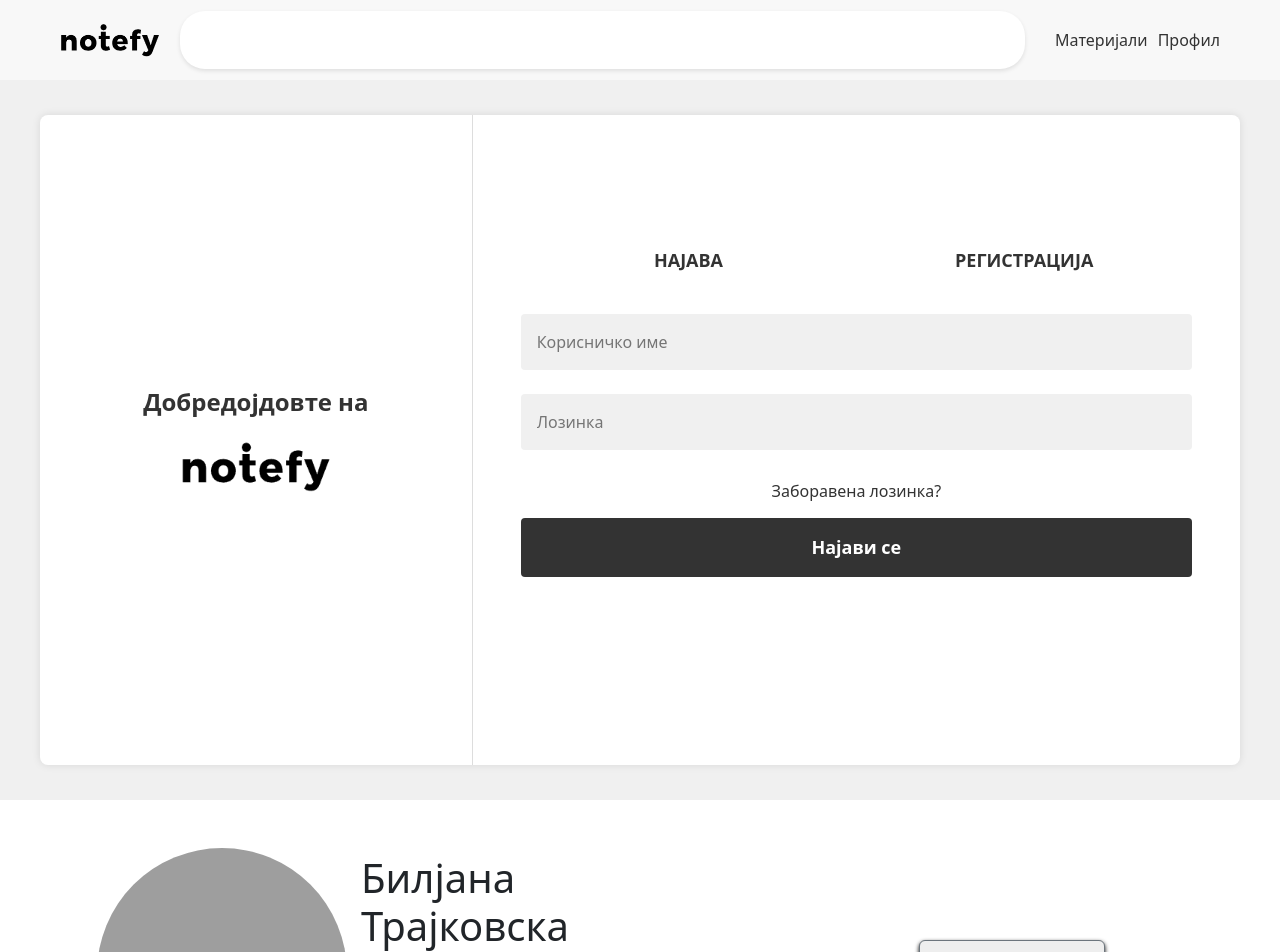
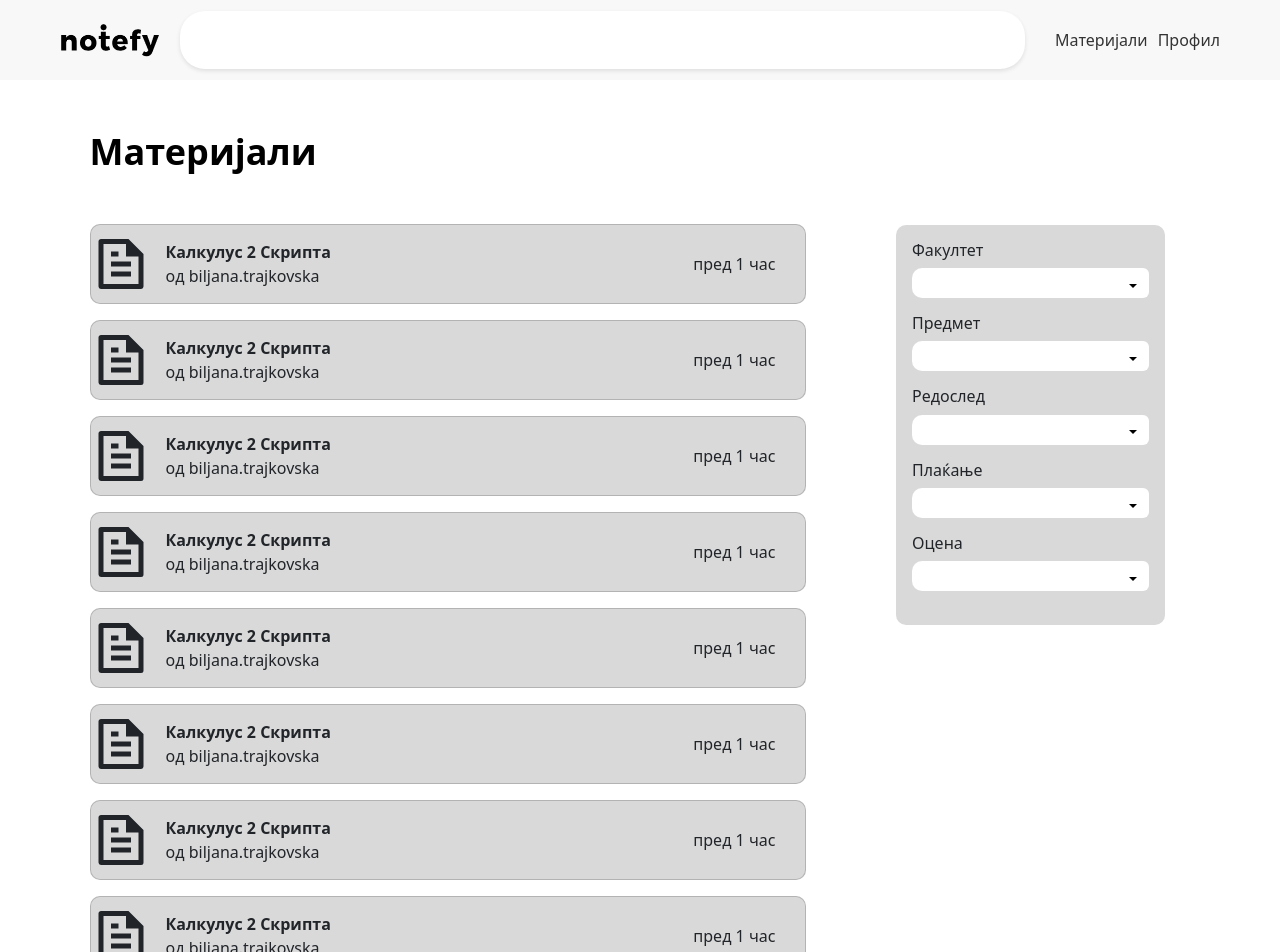
Before and after one commit to 22-23-T-26/Notefy-front, a React (Create React App) app: page /materials in a window 1280 px wide. Shown: the top 952 px of the page. Built offline with nearby package versions, Linux system fonts and the light colour scheme; grey boxes are pictures that could not be loaded.

Commit message:
Materials Page UI, Routing of the App

```diff
--- a/package.json
+++ b/package.json
@@ -12,6 +12,7 @@
     "react-bootstrap": "^2.7.4",
     "react-dom": "^18.2.0",
     "react-icons": "^4.8.0",
+    "react-router-dom": "^6.11.0",
     "react-scripts": "5.0.1",
     "web-vitals": "^2.1.4"
   },
--- a/src/App.js
+++ b/src/App.js
@@ -1,4 +1,5 @@
 import logo from './logo.svg';
+import { Routes, Route } from 'react-router-dom';
 import 'bootstrap/dist/css/bootstrap.min.css';
 import './App.css';
 import AuthService from './services/AuthService';
@@ -6,14 +7,15 @@ import { useEffect } from 'react';
 import User from "./components/User/User";
 import Navbar from "./components/Navbar/Navbar";
 import LoginRegisterForm from "./components/Login/Login";
+import MaterialsPage from './components/Materials/Materials';
 
 function App() {
     const { login } = AuthService();
 
     useEffect(() => {
         const test = async () => {
-            // const response = await login('admin', 'admin1');
-            // console.log(response);
+            const response = await login('admin', 'admin');
+            console.log(response);
         }
         test();
     })
@@ -21,8 +23,12 @@ function App() {
     return (
         <div className="App">
             <Navbar />
-            <LoginRegisterForm />
-            <User />
+            <Routes>
+                <Route path='/' element={<LoginRegisterForm/>}/>
+                <Route path='/auth' element={<LoginRegisterForm/>}/>
+                <Route path='/user' element={<User/>}/>
+                <Route path='/materials' element={<MaterialsPage/>}/>
+            </Routes>
         </div>
     );
 
--- /dev/null
+++ b/src/components/Materials/Materials.css
@@ -0,0 +1,17 @@
+.left-wrapper{
+    width: 70%;
+}
+
+.right-wrapper{
+    width: 30%;
+}
+
+h4{
+    font-weight: 600;
+    font-size: 36px;
+    line-height: 44px;
+    color: #000000;
+    text-align: left;
+    padding-left: 10%;
+    margin: 50px 0px;
+}
--- /dev/null
+++ b/src/components/Materials/Materials.jsx
@@ -0,0 +1,36 @@
+import React from 'react';
+import MaterialsCard from './MaterialsCard';
+import MaterialsFilter from './MaterialsFilter';
+import './Materials.css';
+
+const MaterialsPage = () => {
+
+    return (
+        <div className='d-flex flex-row'>
+            <div className='left-wrapper'>
+                <h4>Материјали</h4>
+                <div className='d-flex flex-column align-items-center justify-content-center gap-3'>
+                    <MaterialsCard/>
+                    <MaterialsCard/>
+                    <MaterialsCard/>
+                    <MaterialsCard/>
+                    <MaterialsCard/>
+                    <MaterialsCard/>
+                    <MaterialsCard/>
+                    <MaterialsCard/>
+                    <MaterialsCard/>
+                    <MaterialsCard/>
+                    <MaterialsCard/>
+                    <MaterialsCard/>
+                    <MaterialsCard/>
+                    <MaterialsCard/>
+                </div>
+            </div>
+            <div className='right-wrapper'>
+                <MaterialsFilter/>
+            </div>
+        </div>
+    )
+}
+
+export default MaterialsPage;
--- /dev/null
+++ b/src/components/Materials/MaterialsCard.jsx
@@ -0,0 +1,23 @@
+import React from 'react';
+import { Card, Col, Row } from 'react-bootstrap';
+import { RiFileTextLine } from 'react-icons/ri';
+
+const MaterialsCard = () => {
+
+    return (
+        <Card className="d-flex flex-row align-items-center justify-content-between" style={{ width: '80%', height: '80px', background: "#D9D9D9", borderRadius: "10px" }}>
+            <div className="d-flex flex-row align-items-center">
+                <RiFileTextLine className='text-dark' size={60}/>
+                <div className='d-flex flex-column justify-content-left' style={{ marginLeft: '15px'}}>
+                    <span className="text-left" style={{fontWeight: '700', fontSize: '16px' }}>Калкулус 2 Скрипта</span>
+                    <span className="text-left" style={{fontWeight: '500', fontSize: '16px' }}>од biljana.trajkovska</span>
+                </div>
+            </div>
+            <span style={{ marginRight: '30px'}}>
+                пред 1 час
+            </span>
+        </Card>
+    )
+}
+
+export default MaterialsCard;
--- /dev/null
+++ b/src/components/Materials/MaterialsFilter.jsx
@@ -0,0 +1,76 @@
+import React from 'react';
+import { Dropdown } from 'react-bootstrap';
+const MaterialsFilter = () => {
+
+    return (
+        <div className='d-flex flex-column align-items-center gap-3 p-3' style={{width:"70%", height: "400px",background: "#D9D9D9", borderRadius: "10px", marginTop: "145px"}}>
+            <div className='w-100'>
+                <h6 style={{width: '80%', textAlign: 'left'}}>Факултет</h6>
+                <Dropdown style={{ height: '30px', backgroundColor: '#FFFFFF', borderRadius: "10px" }}>
+                    <Dropdown.Toggle id="dropdown-basic" style={{ height:'30px', backgroundColor: 'white', position: 'absolute', right: 0, top: '50%', transform: 'translateY(-50%)', color: 'black', border: 'none'}}>
+                    </Dropdown.Toggle>
+
+                    <Dropdown.Menu>
+                        <Dropdown.Item>Action</Dropdown.Item>
+                        <Dropdown.Item>Another action</Dropdown.Item>
+                        <Dropdown.Item>Something else</Dropdown.Item>
+                    </Dropdown.Menu>
+                </Dropdown>
+            </div>
+            <div className='w-100'>
+                <h6 style={{width: '80%', textAlign: 'left'}}>Предмет</h6>
+                <Dropdown style={{ height: '30px', backgroundColor: '#FFFFFF', borderRadius: "10px" }}>
+                    <Dropdown.Toggle id="dropdown-basic" style={{ height:'30px', backgroundColor: 'white', position: 'absolute', right: 0, top: '50%', transform: 'translateY(-50%)', color: 'black', border: 'none'}}>
+                    </Dropdown.Toggle>
+
+                    <Dropdown.Menu>
+                        <Dropdown.Item>Action</Dropdown.Item>
+                        <Dropdown.Item>Another action</Dropdown.Item>
+                        <Dropdown.Item>Something else</Dropdown.Item>
+                    </Dropdown.Menu>
+                </Dropdown>
+            </div>
+            <div className='w-100'>
+                <h6 style={{width: '80%', textAlign: 'left'}}>Редослед</h6>
+                <Dropdown style={{ height: '30px', backgroundColor: '#FFFFFF', borderRadius: "10px" }}>
+                    <Dropdown.Toggle id="dropdown-basic" style={{ height:'30px', backgroundColor: 'white', position: 'absolute', right: 0, top: '50%', transform: 'translateY(-50%)', color: 'black', border: 'none'}}>
+                    </Dropdown.Toggle>
+
+                    <Dropdown.Menu>
+                        <Dropdown.Item>Action</Dropdown.Item>
+                        <Dropdown.Item>Another action</Dropdown.Item>
+                        <Dropdown.Item>Something else</Dropdown.Item>
+                    </Dropdown.Menu>
+                </Dropdown>
+            </div>
+            <div className='w-100'>
+                <h6 style={{width: '80%', textAlign: 'left'}}>Плаќање</h6>
+                <Dropdown style={{ height: '30px', backgroundColor: '#FFFFFF', borderRadius: "10px" }}>
+                    <Dropdown.Toggle id="dropdown-basic" style={{ height:'30px', backgroundColor: 'white', position: 'absolute', right: 0, top: '50%', transform: 'translateY(-50%)', color: 'black', border: 'none'}}>
+                    </Dropdown.Toggle>
+
+                    <Dropdown.Menu>
+                        <Dropdown.Item>Action</Dropdown.Item>
+                        <Dropdown.Item>Another action</Dropdown.Item>
+                        <Dropdown.Item>Something else</Dropdown.Item>
+                    </Dropdown.Menu>
+                </Dropdown>
+            </div>
+            <div className='w-100'>
+                <h6 style={{width: '80%', textAlign: 'left'}}>Оцена</h6>
+                <Dropdown style={{ height: '30px', backgroundColor: '#FFFFFF', borderRadius: "10px" }}>
+                    <Dropdown.Toggle id="dropdown-basic" style={{ height:'30px', backgroundColor: 'white', position: 'absolute', right: 0, top: '50%', transform: 'translateY(-50%)', color: 'black', border: 'none'}}>
+                    </Dropdown.Toggle>
+
+                    <Dropdown.Menu>
+                        <Dropdown.Item>Action</Dropdown.Item>
+                        <Dropdown.Item>Another action</Dropdown.Item>
+                        <Dropdown.Item>Something else</Dropdown.Item>
+                    </Dropdown.Menu>
+                </Dropdown>
+            </div>
+        </div>
+    )
+}
+
+export default MaterialsFilter;
--- a/src/components/Navbar/Navbar.js
+++ b/src/components/Navbar/Navbar.js
@@ -11,8 +11,8 @@ const Navbar = () => {
                     <input type="text" placeholder="" />
                 </div>
                 <div className="h-menu">
-                    <a href="">Материјали</a>
-                    <a href="">Профил</a>
+                    <a href="/materials">Материјали</a>
+                    <a href="/user">Профил</a>
                 </div>
             </div>
         </section>
--- a/src/index.js
+++ b/src/index.js
@@ -3,11 +3,14 @@ import ReactDOM from 'react-dom/client';
 import './index.css';
 import App from './App';
 import reportWebVitals from './reportWebVitals';
+import {BrowserRouter} from 'react-router-dom'
 
 const root = ReactDOM.createRoot(document.getElementById('root'));
 root.render(
   <React.StrictMode>
-    <App />
+    <BrowserRouter>
+      <App />
+    </BrowserRouter>
   </React.StrictMode>
 );
 
```
Also changed, not shown: 1 other file (tests, documents, lock files or other folders).
